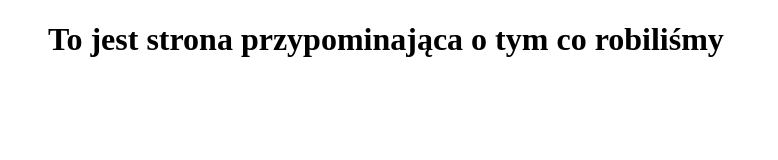
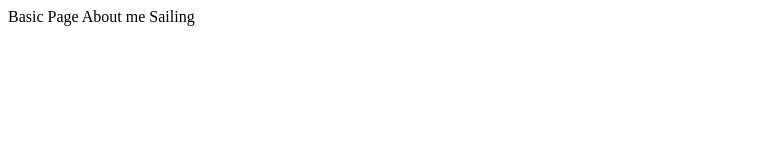
Before and after one commit to pieterei19/Strona_przypominajaca, a plain HTML site: page index.html in a window 1280 px wide. Shown: the whole page, without its empty margins (0-778 px from the left). Drawn offline with Linux system fonts and the light colour scheme.

Commit message:
new things in header

```diff
--- a/index.html
+++ b/index.html
@@ -2,13 +2,19 @@
 <html lang="pl">
 <head>
   <meta charset="UTF-8">
-  <title>Strona do prezypomnienia</title>
-  <menu>
-    <h1> To jest strona przypominająca o tym co robiliśmy</h1>
-
-  </menu>
+  <title>Reminder page</title>
 </head>
 <body>
+  <header>
+      <a> Basic Page</a>
+      <a> About me </a>
+      <a> Sailing </a>
+  </header>
+  <main>
 
+  </main>
+  <footer>
+
+  </footer>
 </body>
 </html>
```
